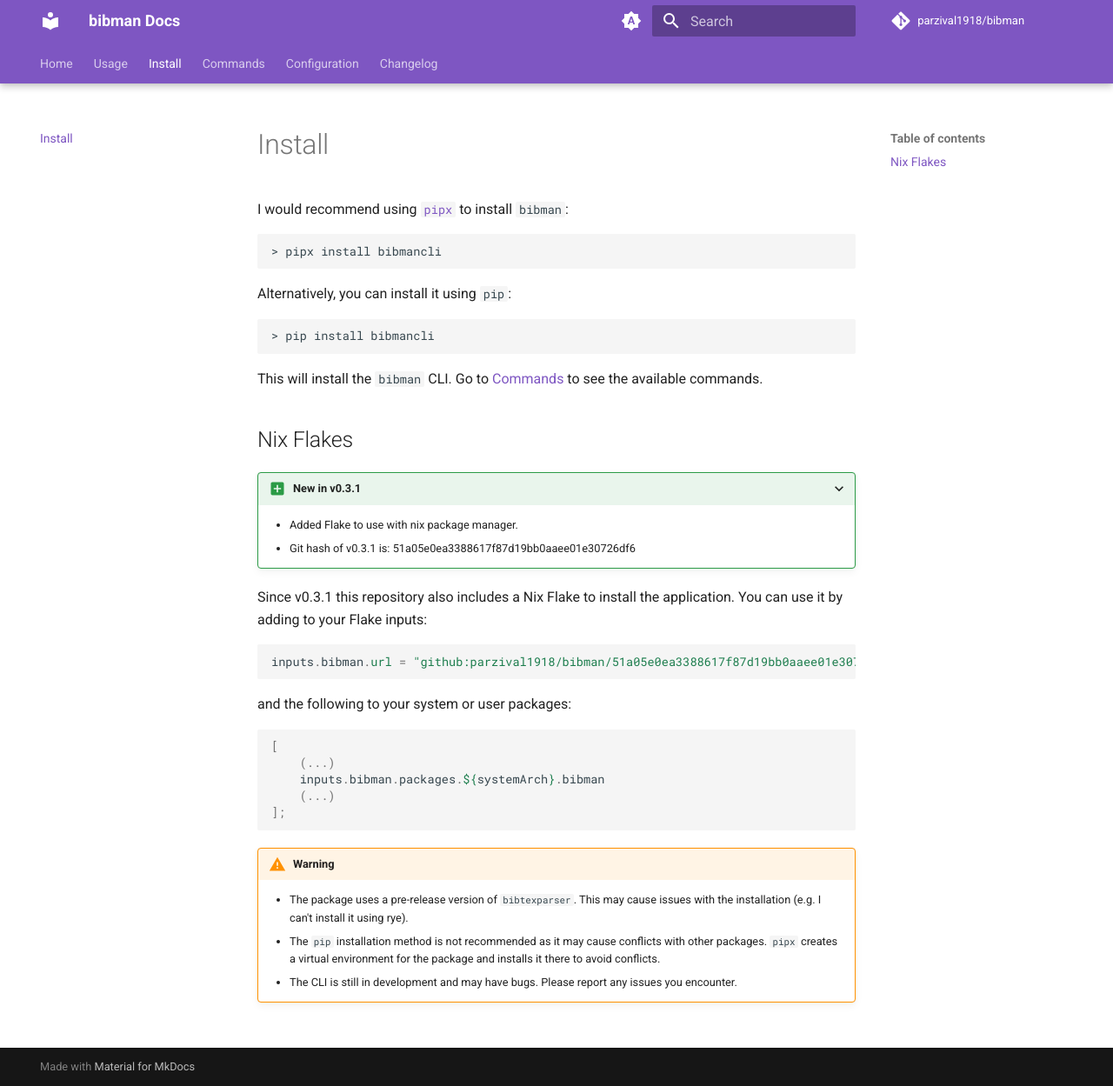
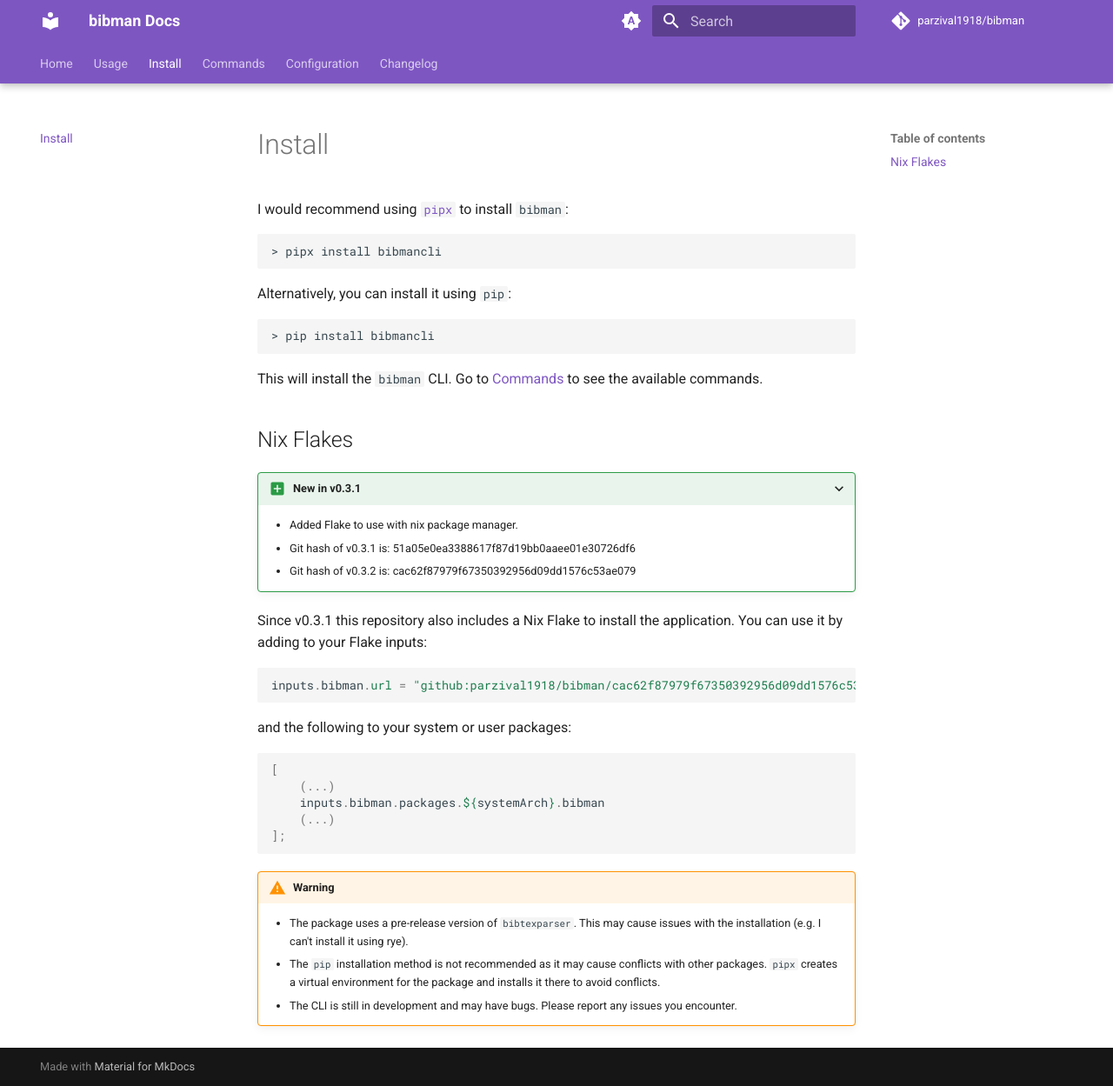
Before and after one commit to Parzival1918/bibman, an MkDocs documentation site: the page built from docs/install.md, in a window 1280 px wide and 1249 px high. Shown: the whole window at 87% size. Built offline with MkDocs 1.6.1 and Material for MkDocs 9.7.7, drawn with Linux system fonts in a browser that asks for light colours; comment, search, counter and statistics services are not loaded.

Commit message:
update flake info for v0.3.2

````diff
--- a/docs/install.md
+++ b/docs/install.md
@@ -19,11 +19,12 @@
 ???+ new "New in v0.3.1"
     - Added Flake to use with nix package manager.
     - Git hash of v0.3.1 is: 51a05e0ea3388617f87d19bb0aaee01e30726df6
+    - Git hash of v0.3.2 is: cac62f87979f67350392956d09dd1576c53ae079
 
 Since v0.3.1 this repository also includes a Nix Flake to install the application. You can use it by adding to your Flake inputs:
 
 ```nix
-inputs.bibman.url = "github:parzival1918/bibman/51a05e0ea3388617f87d19bb0aaee01e30726df6";
+inputs.bibman.url = "github:parzival1918/bibman/cac62f87979f67350392956d09dd1576c53ae079";
 ```
 
 and the following to your system or user packages:
````
Also changed, not shown: 1 other file.
